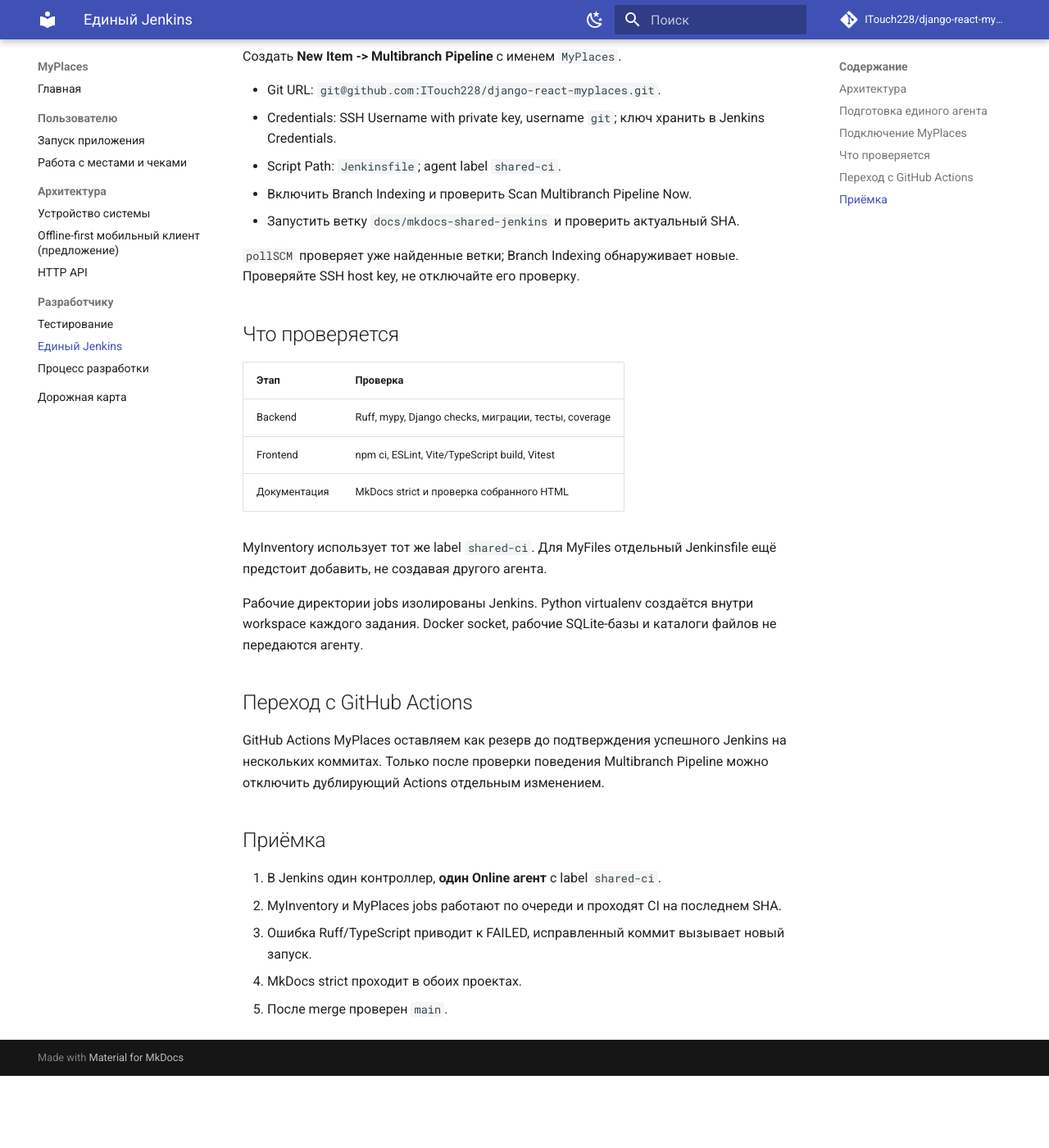
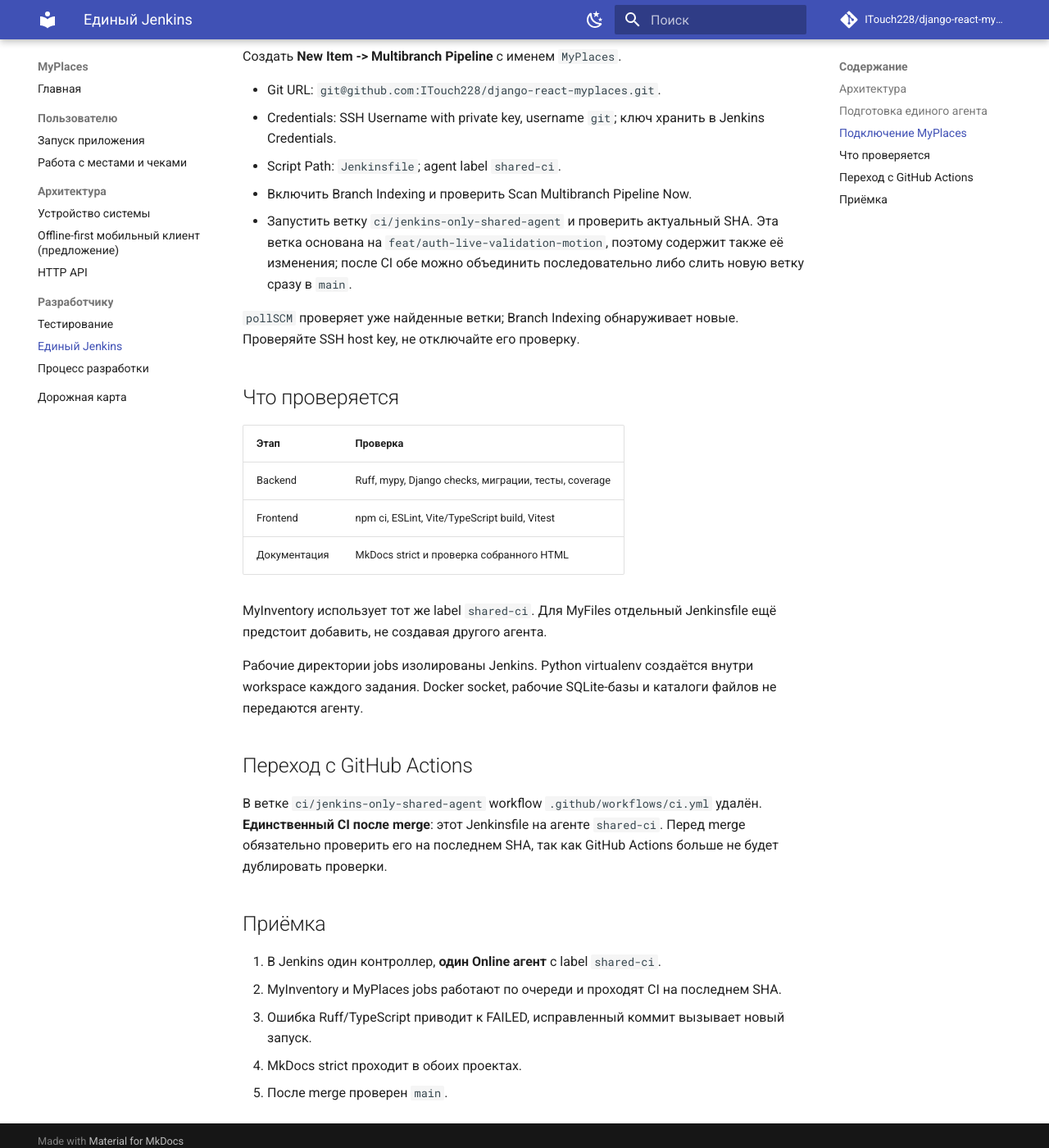
Before and after one commit to ITouch228/django-react-myplaces, an MkDocs documentation site: the page built from docs/jenkins.md, in a window 1280 px wide and 1400 px high, scrolled down 1205 px. Shown: the whole window at 82% size. Built offline with MkDocs 1.6.1 and Material for MkDocs 9.7.7, drawn with Linux system fonts in a browser that asks for light colours; comment, search, counter and statistics services are not loaded; before the commit the page ends 2517 px from its top, so only the background shows below that.

Commit message:
docs(ci): record Jenkins as sole CI and shared-agent setup

```diff
--- a/docs/jenkins.md
+++ b/docs/jenkins.md
@@ -41,7 +41,7 @@ docker compose -f ci/jenkins/compose.yaml --profile agent logs --tail=100 agent
 - Credentials: SSH Username with private key, username `git`; ключ хранить в Jenkins Credentials.
 - Script Path: `Jenkinsfile`; agent label `shared-ci`.
 - Включить Branch Indexing и проверить Scan Multibranch Pipeline Now.
-- Запустить ветку `docs/mkdocs-shared-jenkins` и проверить актуальный SHA.
+- Запустить ветку `ci/jenkins-only-shared-agent` и проверить актуальный SHA. Эта ветка основана на `feat/auth-live-validation-motion`, поэтому содержит также её изменения; после CI обе можно объединить последовательно либо слить новую ветку сразу в `main`.
 
 `pollSCM` проверяет уже найденные ветки; Branch Indexing обнаруживает новые. Проверяйте SSH host key, не отключайте его проверку.
 
@@ -59,7 +59,7 @@ MyInventory использует тот же label `shared-ci`. Для MyFiles
 
 ## Переход с GitHub Actions
 
-GitHub Actions MyPlaces оставляем как резерв до подтверждения успешного Jenkins на нескольких коммитах. Только после проверки поведения Multibranch Pipeline можно отключить дублирующий Actions отдельным изменением.
+В ветке `ci/jenkins-only-shared-agent` workflow `.github/workflows/ci.yml` удалён. **Единственный CI после merge**: этот Jenkinsfile на агенте `shared-ci`. Перед merge обязательно проверить его на последнем SHA, так как GitHub Actions больше не будет дублировать проверки.
 
 ## Приёмка
 
```
